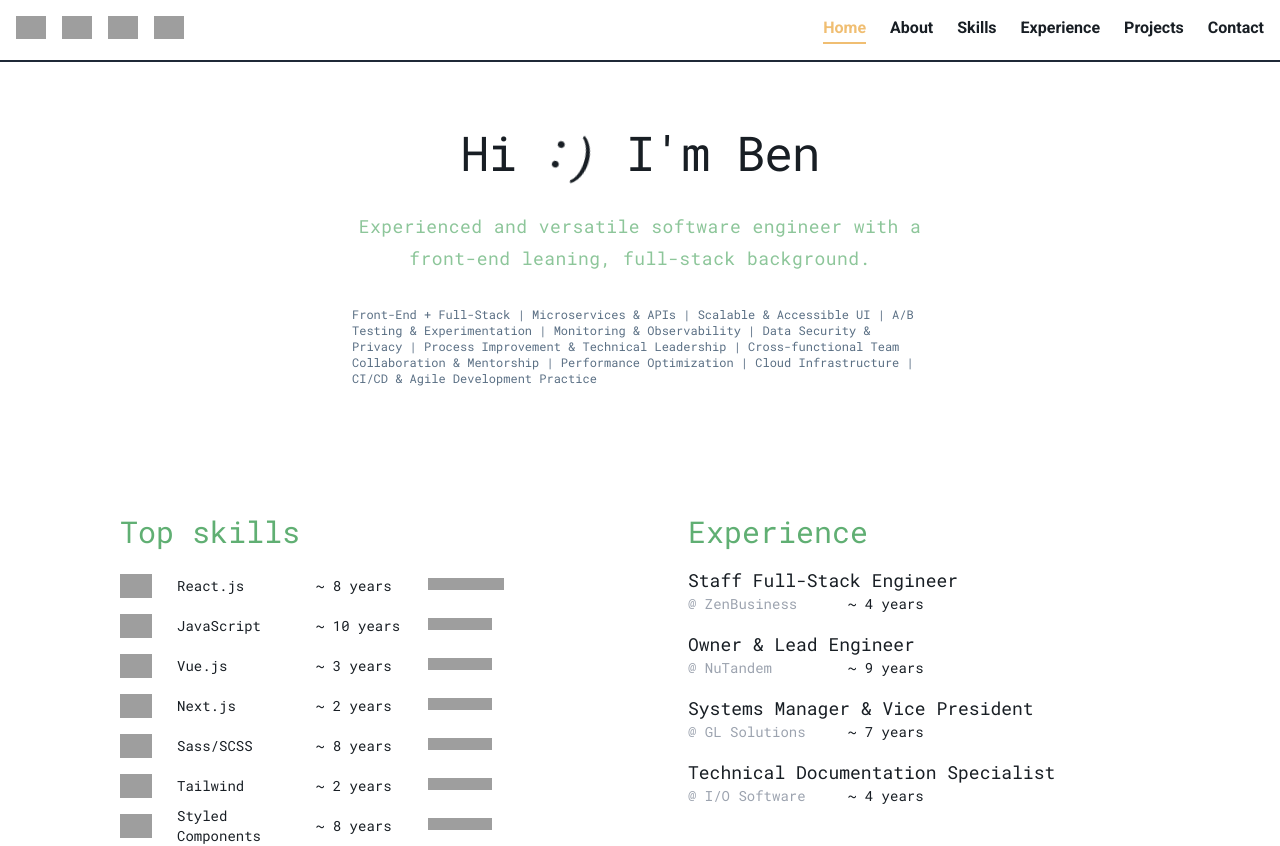
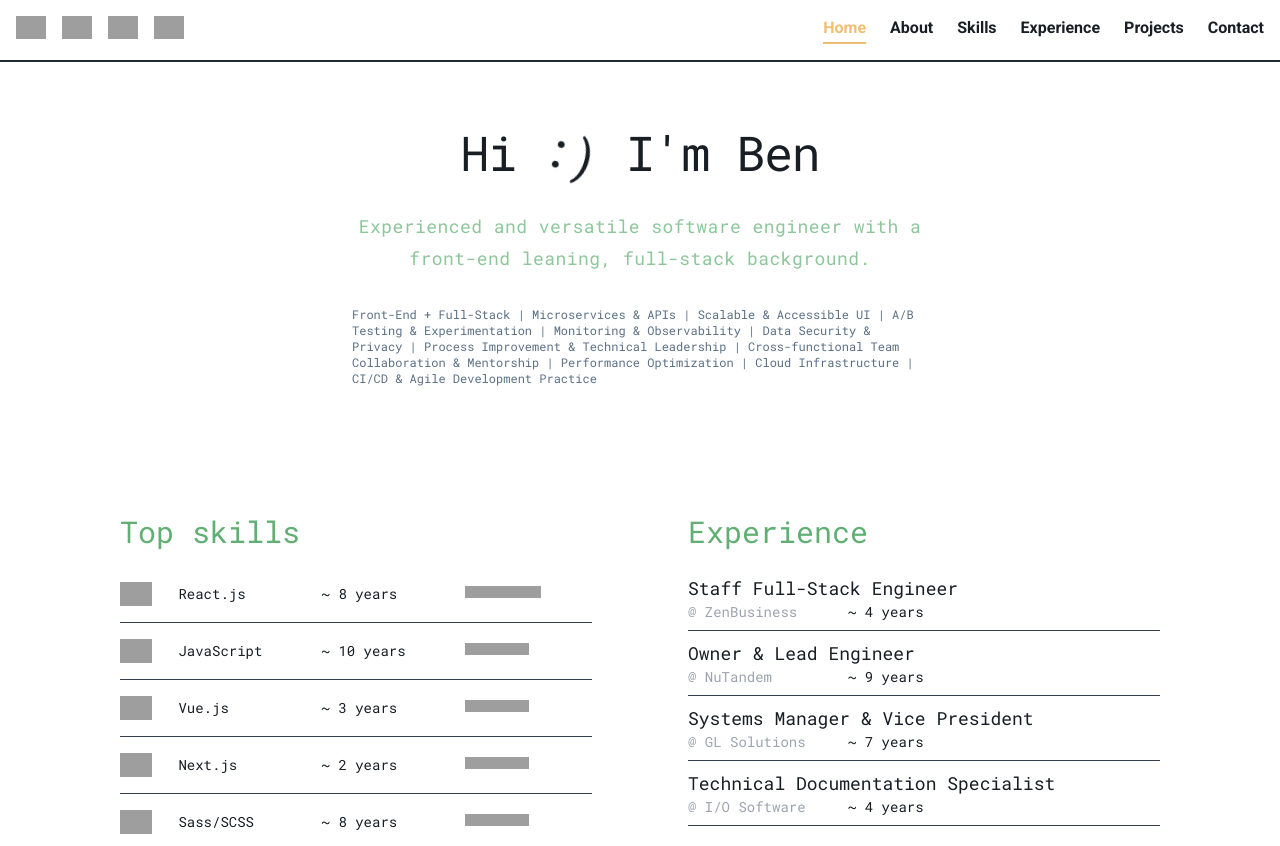
Before and after one commit to bensbits91/portfolio-2025-nextjs-js-tailwind, a Next.js app: page / in a window 1280 px wide. Shown: the top 846 px of the page. Built offline with nearby package versions, Linux system fonts and the light colour scheme; grey boxes are pictures that could not be loaded.

Commit message:
improve skill, experience and project display

```diff
--- a/app/components/home/ExperienceCardListItem.js
+++ b/app/components/home/ExperienceCardListItem.js
@@ -3,7 +3,7 @@ import { duration } from '@/app/utils';
 const ExperienceCardListItem = ({ item }) => {
    const { role, company, start, end } = item;
    return (
-      <li className="mb-4">
+      <li className="border-b border-[--bb-dark-gray-800] py-2">
          <h3 className="text-lg">{role}</h3>
          <div className="grid grid-cols-2 justify-between sm:grid-cols-[1fr,2fr] sm:justify-items-start gap-1">
             <div className="text-sm text-gray-400 whitespace-nowrap">@ {company}</div>
--- a/app/components/projects/ProjectGridCard.js
+++ b/app/components/projects/ProjectGridCard.js
@@ -37,7 +37,7 @@ const ProjectGridCard = (
          {featuredImage && imageToDisplay}
          {tech.length > 0 && (
             <p className="text-sm text-gray-500">
-               {(project?.tech).join(' | ')}
+               {(project?.tech).join('\xA0| ')}
             </p>
          )}
          {handleClick && (
--- a/app/components/skills/SkillItem.js
+++ b/app/components/skills/SkillItem.js
@@ -4,8 +4,8 @@ import { generateStars } from '@/app/utils';
 const SkillItem = ({ item }) => {
    const { name, cloudinary, rating, years } = item;
    return (
-      <li>
-         <div className="grid h-10 grid-cols-[1fr,3fr,2fr,4fr] items-center gap-4">
+      <li className='border-b border-[--bb-dark-gray-800] py-2'>
+         <div className="grid h-10 grid-cols-[1fr,3fr,3fr,3fr] items-center gap-4">
             {cloudinary && (
                <div className="mr-2 flex h-6">
                   <CloudinaryImage
@@ -17,7 +17,7 @@ const SkillItem = ({ item }) => {
                </div>
             )}
             <div className="text-sm">{name}</div>
-            <div className="min-w-24 text-sm">~ {years} years</div>
+            <div className="min-w-24 text-sm whitespace-nowrap">~ {years} years</div>
             <div className="flex h-4">{generateStars(rating)}</div>
          </div>
       </li>
```
